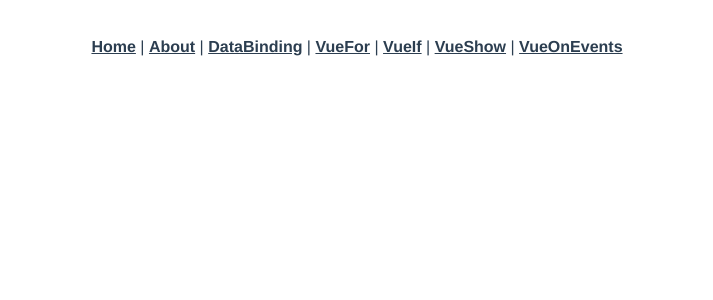
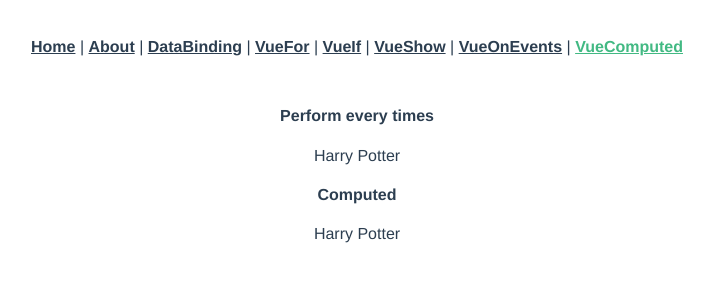
Before and after one commit to sbpark88/Vue.js-Short-Book, a Vue app in the folder vue-start-project/: page /vueComputed in a window 1280 px wide. Shown: the top 300 px of the page, without its empty margins (283-996 px from the left). Built offline with nearby package versions, Linux system fonts and the light colour scheme.

Commit message:
Add: Add 'computed'

```diff
--- a/vue-start-project/src/App.vue
+++ b/vue-start-project/src/App.vue
@@ -6,7 +6,8 @@
     <router-link to="/vueFor">VueFor</router-link> |
     <router-link to="/vueIf">VueIf</router-link> |
     <router-link to="/vueShow">VueShow</router-link> |
-    <router-link to="/vueOnEvents">VueOnEvents</router-link>
+    <router-link to="/vueOnEvents">VueOnEvents</router-link> |
+    <router-link to="/vueComputed">VueComputed</router-link>
   </nav>
   <router-view/>
 </template>
--- a/vue-start-project/src/router/index.js
+++ b/vue-start-project/src/router/index.js
@@ -40,6 +40,11 @@ const routes = [
     path: '/vueOnEvents',
     name: 'vueOnEvent',
     component: () => import(/* webpackChunkName: "vueOnEvents" */ '../views/VueOnEvents.vue')
+  },
+  {
+    path: '/vueComputed',
+    name: 'vueComputed',
+    component: () => import(/* webpackChunkName: "vueComputed" */ '../views/VueComputed.vue')
   }
 ]
 
--- /dev/null
+++ b/vue-start-project/src/views/VueComputed.vue
@@ -0,0 +1,46 @@
+<template>
+  <h4>Perform every times</h4>
+  <div>{{ `${firstName} ${lastName}` }}</div>
+
+  <h4>Computed</h4>
+  <div>{{ fullName }}</div>
+</template>
+
+<script>
+export default {
+  name: "VueComputed",
+  data() {
+    return {
+      firstName: "Harry",
+      lastName: "Potter"
+    }
+  },
+  methods: {},
+  computed: {
+    // Read-Only
+    // fullName: function() {
+    //   return `${this.firstName} ${this.lastName}`
+    // },
+    // Getter/Setter
+    fullName: {
+      get: function () {
+        return `${this.firstName} ${this.lastName}`
+      },
+      set: function (newValue) {
+        const names = newValue.split(' ')
+        this.firstName = names[0]
+        this.lastName = names[1]
+      }
+    }
+  },
+  watch: {
+    firstName() {
+
+    }
+  }
+}
+</script>
+
+<style scoped>
+
+</style>
```
